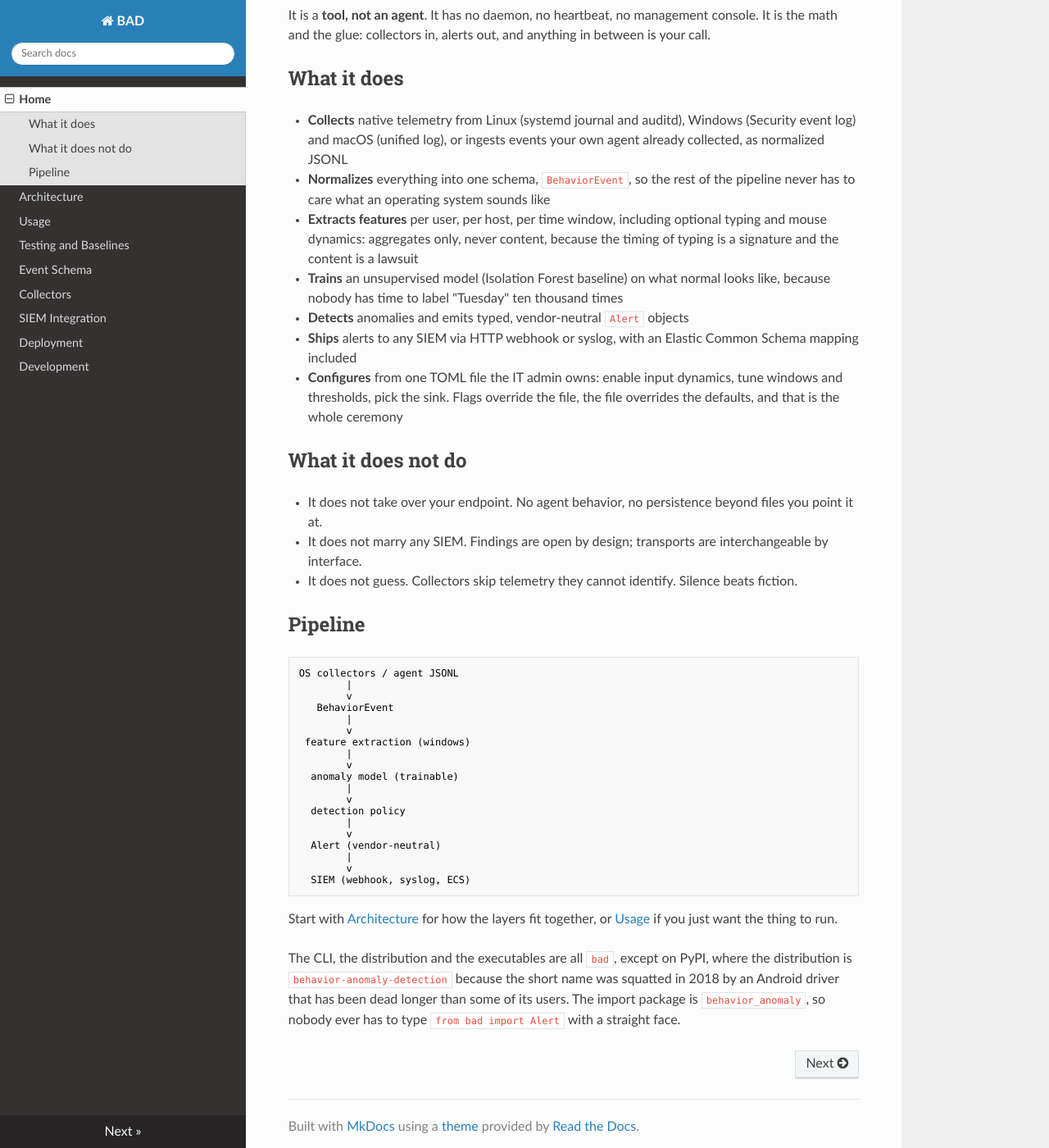
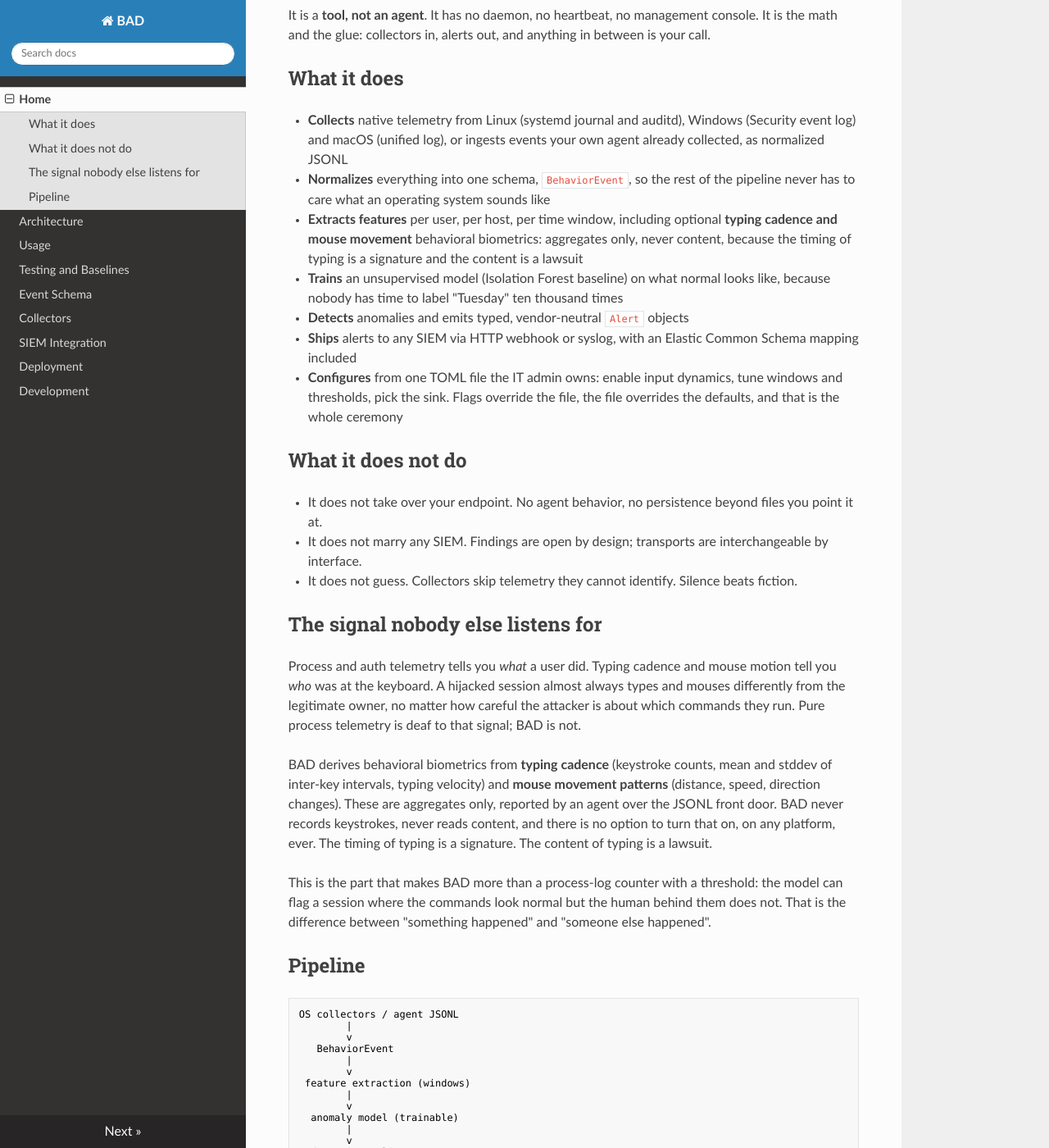
Before and after one commit to well-it-wasnt-me/BAD, an MkDocs documentation site: the page built from docs/index.md, in a window 1280 px wide and 1400 px high, scrolled down 345 px. Shown: the whole window at 82% size. Built offline with MkDocs 1.6.1, drawn with Linux system fonts in a browser that asks for light colours; nearby versions of some CDN libraries.

Commit message:
feat!: add --since CLI alias, interactive Linux installer, and highlight input dynamics
- fix(cli): add --since as an alias for --source on `bad collect`, matching
  what the docs have always promised (the linux collector's journalctl time
  string). Backwards compatible: --source still works for jsonl.
- docs: highlighting typing cadence and mouse movement behavioral
  biometrics as a key strength of the project.
- test: add 3 CLI tests for the --since alias, --source backwards compat,
  and help output listing both option names.

Signed-off-by: Well It Wasnt Me <15037424+well-it-wasnt-me@users.noreply.github.com>

```diff
--- a/docs/index.md
+++ b/docs/index.md
@@ -20,8 +20,9 @@ in between is your call.
 - **Normalizes** everything into one schema, `BehaviorEvent`, so the rest of
   the pipeline never has to care what an operating system sounds like
 - **Extracts features** per user, per host, per time window, including
-  optional typing and mouse dynamics: aggregates only, never content,
-  because the timing of typing is a signature and the content is a lawsuit
+  optional **typing cadence and mouse movement** behavioral biometrics:
+  aggregates only, never content, because the timing of typing is a
+  signature and the content is a lawsuit
 - **Trains** an unsupervised model (Isolation Forest baseline) on what normal
   looks like, because nobody has time to label "Tuesday" ten thousand times
 - **Detects** anomalies and emits typed, vendor-neutral `Alert` objects
@@ -39,6 +40,26 @@ in between is your call.
   interchangeable by interface.
 - It does not guess. Collectors skip telemetry they cannot identify. Silence
   beats fiction.
+
+## The signal nobody else listens for
+
+Process and auth telemetry tells you *what* a user did. Typing cadence and
+mouse motion tell you *who* was at the keyboard. A hijacked session almost
+always types and mouses differently from the legitimate owner, no matter how
+careful the attacker is about which commands they run. Pure process telemetry
+is deaf to that signal; BAD is not.
+
+BAD derives behavioral biometrics from **typing cadence** (keystroke counts,
+mean and stddev of inter-key intervals, typing velocity) and **mouse movement
+patterns** (distance, speed, direction changes). These are aggregates only,
+reported by an agent over the JSONL front door. BAD never records keystrokes,
+never reads content, and there is no option to turn that on, on any platform,
+ever. The timing of typing is a signature. The content of typing is a lawsuit.
+
+This is the part that makes BAD more than a process-log counter with a
+threshold: the model can flag a session where the commands look normal but
+the human behind them does not. That is the difference between "something
+happened" and "someone else happened".
 
 ## Pipeline
 
```
Also changed, not shown: README.md (+35 -26 lines), docs/deployment.md (+1 -0 lines), 3 other files.
